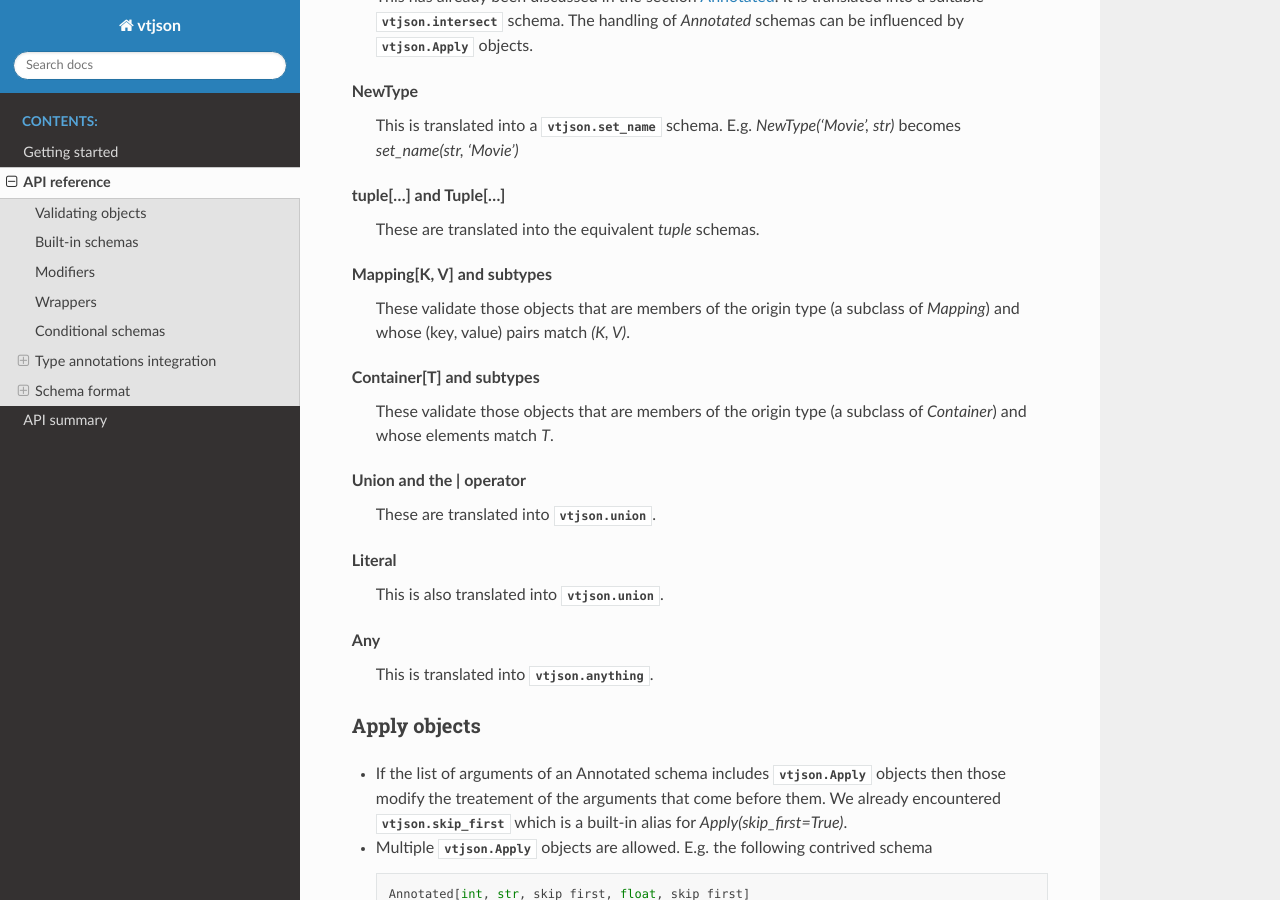
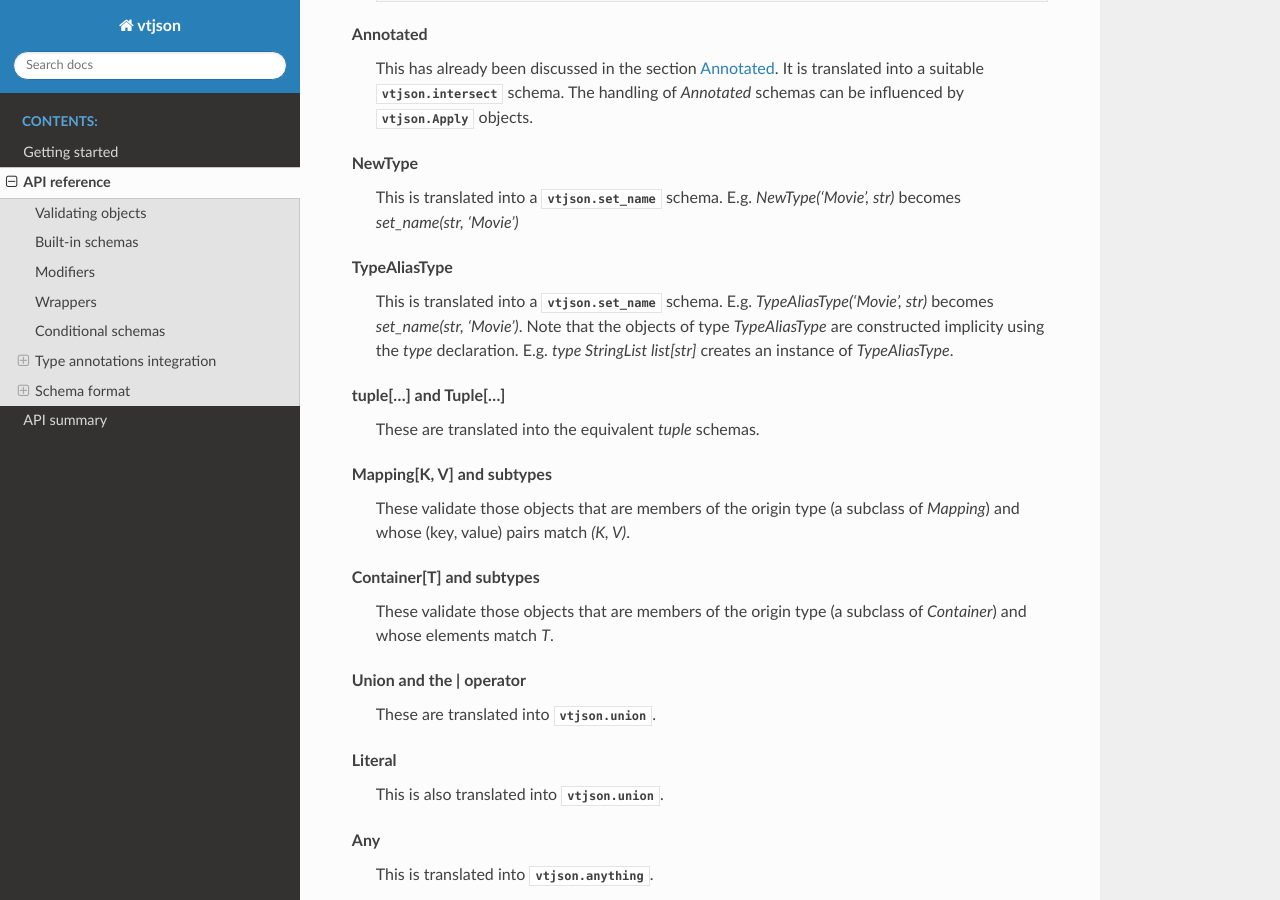
Before and after one commit to vdbergh/vtjson, a Sphinx documentation site: the page built from docs/source/usage.rst, in a window 1280 px wide and 900 px high, scrolled down 8543 px. Built offline with Sphinx 7.4.7 and the Read the Docs theme 3.1.0, drawn with Linux system fonts in a browser that asks for light colours; some of the changed text lies outside the part shown.

Commit message:
Update documentation to include TypeAliasType

```diff
--- a/docs/source/usage.rst
+++ b/docs/source/usage.rst
@@ -214,9 +214,11 @@ Type annotations as schemas
 
 
 
-:ref:`annotated`, :ref:`mapping`, :ref:`container`, :ref:`tuple`, :ref:`protocol`, :ref:`namedtuple`, :ref:`newtype`, :ref:`typeddict`, :ref:`union`, :ref:`any`.
+:ref:`annotated`, :ref:`mapping`, :ref:`container`, :ref:`tuple`, :ref:`protocol`, :ref:`namedtuple`, :ref:`newtype`, :ref:`typealiastype`, :ref:`typeddict`, :ref:`union`, :ref:`any`.
 
 For example `dict[str, str]` is translated internally into the schema `{str: str}`. This is explained further below.
+
+Note: type annotations can only be used as `vtjson` schemas if they are available in the `typing` module from the Python version that is being used. Importing them from `typing_extensions` does not work!
 
 .. _annotated:
 
@@ -327,6 +329,11 @@ Annotated
 
 NewType
   This is translated into a :py:class:`vtjson.set_name` schema. E.g. `NewType('Movie', str)` becomes `set_name(str, 'Movie')`
+
+.. _typealiastype:
+
+TypeAliasType
+  This is translated into a :py:class:`vtjson.set_name` schema. E.g. `TypeAliasType('Movie', str)` becomes `set_name(str, 'Movie')`. Note that the objects of type `TypeAliasType` are constructed implicity using the `type` declaration. E.g. `type StringList list[str]` creates an instance of `TypeAliasType`.
 
 .. _tuple:
 
```
